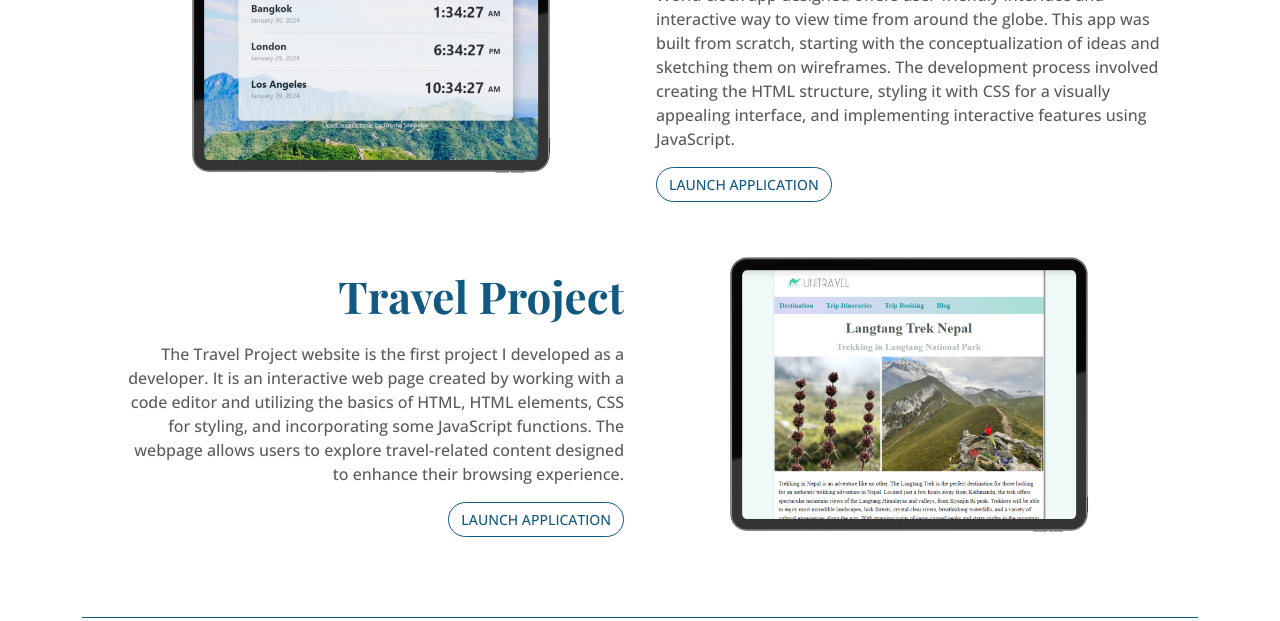
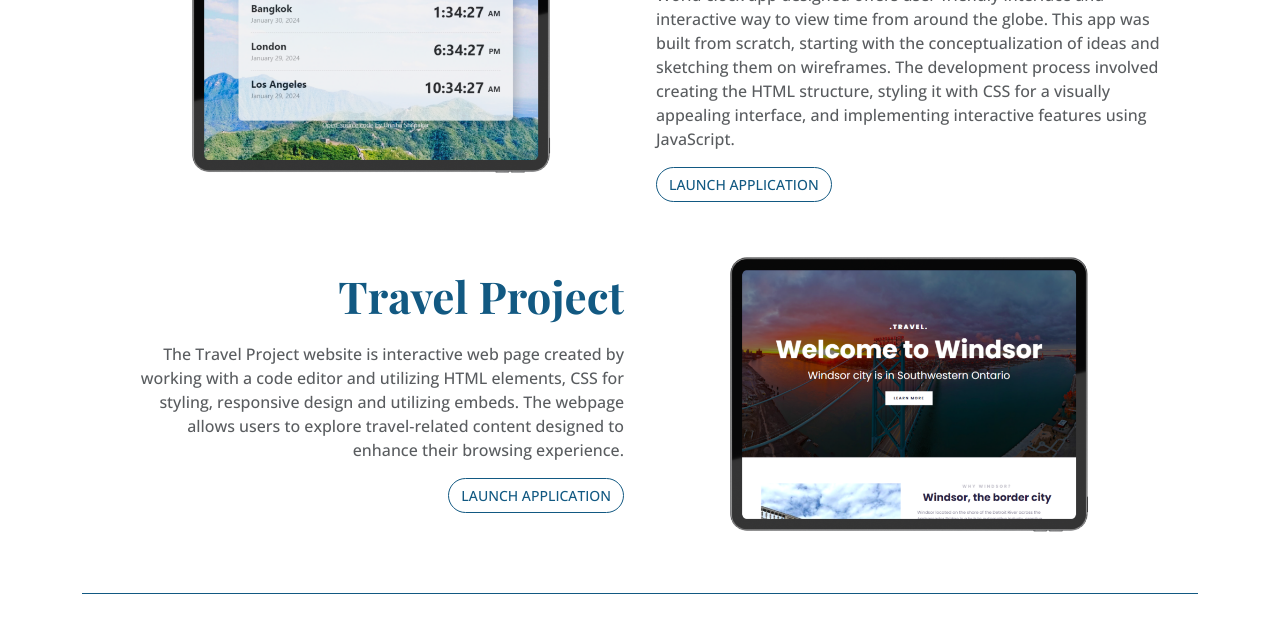
Before and after one commit to Ush7/Responsive-4, a plain HTML site: page index.html in a window 1280 px wide. Shown: the part 1315-1936 px from the top of the page. Drawn offline with nearby package versions, Linux system fonts and the light colour scheme; a web font is replaced by a local one.

Commit message:
Updated project section with Travel-Windsor page

```diff
--- a/index.html
+++ b/index.html
@@ -191,21 +191,20 @@
         </div>
         <div class="row flex-row-reverse mx-2 my-2">
           <div class="col-md-6">
-            <img src="image/travel.png" class="img-fluid" alt="Langtang" />
+            <img src="image/windsor.png" class="img-fluid" alt="Langtang" />
           </div>
           <div class="col-md-6 align-self-center p-3" id="content-desc-left">
             <h2 class="mb-3" id="topic-heading">Travel Project</h2>
             <p class="text-justify text-muted">
-              The Travel Project website is the first project I developed as a
-              developer. It is an interactive web page created by working with a
-              code editor and utilizing the basics of HTML, HTML elements, CSS
-              for styling, and incorporating some JavaScript functions. The
-              webpage allows users to explore travel-related content designed to
-              enhance their browsing experience.
+              The Travel Project website is interactive web page created by
+              working with a code editor and utilizing HTML elements, CSS for
+              styling, responsive design and utilizing embeds. The webpage
+              allows users to explore travel-related content designed to enhance
+              their browsing experience.
             </p>
             <div class="mt-3 mb-3">
               <a
-                href="https://www.shecodes.io/cohorts/shecodes-basics-cafbb254-ea4b-4e34-b58f-c0cb6f23ae2a/projects/1523394?_gl=1*1ot6saz*_gcl_aw*R0NMLjE3MDU2MDc4NjUuQ2owS0NRaUF0YU90QmhDd0FSSXNBTl94LTNKcFAtX0ZaaXYyNzk3akRqb25rZFZuX09LVko4T1RkNGcwZlI5dzhkYWRjbXVNYjlLWDFGOGFBbVZ5RUFMd193Y0I.*_gcl_au*OTAwMjAxNDI3LjE3MDY1NTI0ODcuMTQwNTc1MjAyMS4xNzA5MDUxMTkwLjE3MDkwNTExOTA"
+                href="https://windsor-ontario.netlify.app"
                 class="btn text-uppercase"
                 id="btn-launch"
                 target="_blank"
```
Also changed, not shown: image/windsor.png (added).
